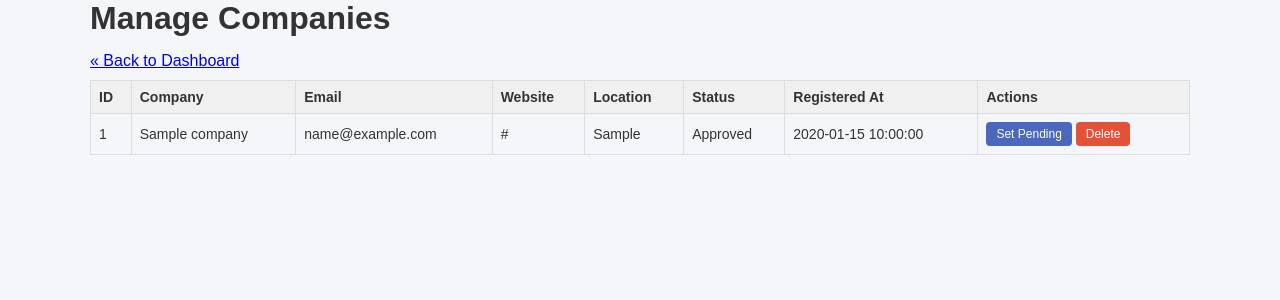
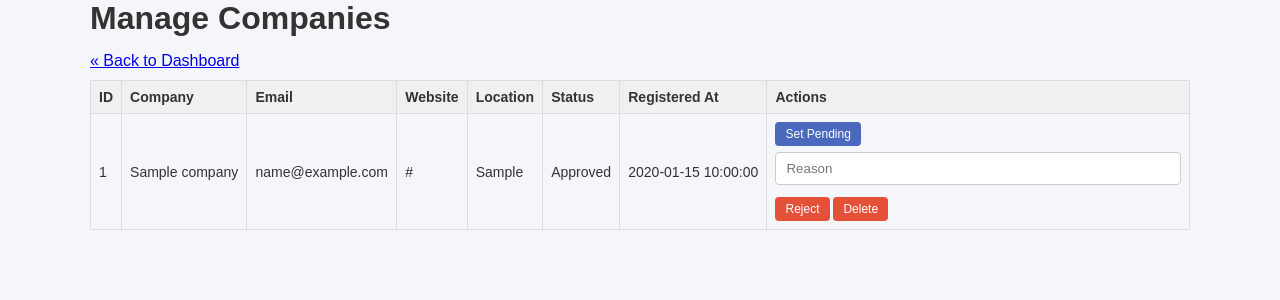
Before and after one commit to Reaper-11/JobHub, a PHP site: page /admin/admin-companies.php in a window 1280 px wide. Shown: the top 300 px of the page. Run offline with PHP 8.4, Linux system fonts and the light colour scheme; a user stored in the database is signed in; tables that the repository leaves empty hold one stand-in row (values such as "Sample post").

Commit message:
added rejection reason handling for company approval process and updated dashboard to display rejection status

```diff
--- a/admin/admin-companies.php
+++ b/admin/admin-companies.php
@@ -10,15 +10,39 @@ $msgType = "alert-success";
 if ($_SERVER['REQUEST_METHOD'] === 'POST' && isset($_POST['company_id'], $_POST['action'])) {
     $companyId = (int) $_POST['company_id'];
     $action = $_POST['action'];
-    if ($companyId > 0 && ($action === 'approve' || $action === 'unapprove')) {
-        $isApproved = $action === 'approve' ? 1 : 0;
-        $stmt = $conn->prepare("UPDATE companies SET is_approved=? WHERE id=?");
-        $stmt->bind_param("ii", $isApproved, $companyId);
-        if ($stmt->execute()) {
-            $msg = $isApproved ? "Company approved." : "Company set to pending.";
+    if ($companyId > 0 && in_array($action, ['approve', 'unapprove', 'reject'], true)) {
+        if ($action === 'reject') {
+            $reason = isset($_POST['reason']) ? trim($_POST['reason']) : '';
+            if ($reason === '') {
+                $msg = "Rejection reason is required.";
+                $msgType = "alert-error";
+            } else {
+                $isApproved = -1;
+                $stmt = $conn->prepare("UPDATE companies SET is_approved=?, rejection_reason=? WHERE id=?");
+                $stmt->bind_param("isi", $isApproved, $reason, $companyId);
+            }
+        } elseif ($action === 'approve') {
+            $isApproved = 1;
+            $stmt = $conn->prepare("UPDATE companies SET is_approved=?, rejection_reason=NULL WHERE id=?");
+            $stmt->bind_param("ii", $isApproved, $companyId);
         } else {
-            $msg = "Error updating company status.";
-            $msgType = "alert-error";
+            $isApproved = 0;
+            $stmt = $conn->prepare("UPDATE companies SET is_approved=?, rejection_reason=NULL WHERE id=?");
+            $stmt->bind_param("ii", $isApproved, $companyId);
+        }
+        if (!empty($stmt)) {
+            if ($stmt->execute()) {
+                if ($isApproved === 1) {
+                    $msg = "Company approved.";
+                } elseif ($isApproved === -1) {
+                    $msg = "Company rejected.";
+                } else {
+                    $msg = "Company set to pending.";
+                }
+            } else {
+                $msg = "Error updating company status.";
+                $msgType = "alert-error";
+            }
         }
     }
 }
@@ -57,10 +81,42 @@ $companies = $conn->query("SELECT * FROM companies ORDER BY created_at DESC");
                 <td><?php echo htmlspecialchars($c['email']); ?></td>
                 <td><?php echo htmlspecialchars($c['website']); ?></td>
                 <td><?php echo htmlspecialchars($c['location']); ?></td>
-                <td><?php echo $c['is_approved'] ? 'Approved' : 'Pending'; ?></td>
+                <?php
+                $statusValue = (int) $c['is_approved'];
+                if ($statusValue === 1) {
+                    $statusLabel = 'Approved';
+                } elseif ($statusValue === -1) {
+                    $statusLabel = 'Rejected';
+                } else {
+                    $statusLabel = 'Pending';
+                }
+                ?>
+                <td>
+                    <?php echo $statusLabel; ?>
+                    <?php if ($statusValue === -1 && !empty($c['rejection_reason'])): ?>
+                        (Reason: <?php echo htmlspecialchars($c['rejection_reason']); ?>)
+                    <?php endif; ?>
+                </td>
                 <td><?php echo htmlspecialchars($c['created_at']); ?></td>
                 <td>
-                    <?php if ((int) $c['is_approved'] === 1): ?>
+                    <?php if ($statusValue === 1): ?>
+                        <form method="post" class="inline-form">
+                            <input type="hidden" name="company_id" value="<?php echo $c['id']; ?>">
+                            <input type="hidden" name="action" value="unapprove">
+                            <button type="submit" class="btn btn-small btn-secondary">Set Pending</button>
+                        </form>
+                        <form method="post" class="inline-form">
+                            <input type="hidden" name="company_id" value="<?php echo $c['id']; ?>">
+                            <input type="hidden" name="action" value="reject">
+                            <input type="text" name="reason" placeholder="Reason" required>
+                            <button type="submit" class="btn btn-small btn-danger">Reject</button>
+                        </form>
+                    <?php elseif ($statusValue === -1): ?>
+                        <form method="post" class="inline-form">
+                            <input type="hidden" name="company_id" value="<?php echo $c['id']; ?>">
+                            <input type="hidden" name="action" value="approve">
+                            <button type="submit" class="btn btn-small">Approve</button>
+                        </form>
                         <form method="post" class="inline-form">
                             <input type="hidden" name="company_id" value="<?php echo $c['id']; ?>">
                             <input type="hidden" name="action" value="unapprove">
@@ -71,6 +127,12 @@ $companies = $conn->query("SELECT * FROM companies ORDER BY created_at DESC");
                             <input type="hidden" name="company_id" value="<?php echo $c['id']; ?>">
                             <input type="hidden" name="action" value="approve">
                             <button type="submit" class="btn btn-small">Approve</button>
+                        </form>
+                        <form method="post" class="inline-form">
+                            <input type="hidden" name="company_id" value="<?php echo $c['id']; ?>">
+                            <input type="hidden" name="action" value="reject">
+                            <input type="text" name="reason" placeholder="Reason" required>
+                            <button type="submit" class="btn btn-small btn-danger">Reject</button>
                         </form>
                     <?php endif; ?>
                     <a class="btn btn-danger btn-small"
--- a/database.sql
+++ b/database.sql
@@ -68,6 +68,7 @@ CREATE TABLE companies (
     website VARCHAR(200),
     location VARCHAR(150),
     is_approved TINYINT(1) DEFAULT 0,
+    rejection_reason TEXT NULL,
     created_at TIMESTAMP DEFAULT CURRENT_TIMESTAMP
 );
 
@@ -78,6 +79,7 @@ CREATE TABLE companies (
     password VARCHAR(255) NOT NULL,
     website VARCHAR(200),
     location VARCHAR(150),
+    rejection_reason TEXT NULL,
     created_at TIMESTAMP DEFAULT CURRENT_TIMESTAMP
 );
 
--- a/db.php
+++ b/db.php
@@ -63,6 +63,12 @@ if ($companyApprovedCol && $companyApprovedCol->num_rows === 0) {
     $conn->query("ALTER TABLE companies ADD COLUMN is_approved TINYINT(1) DEFAULT 0");
 }
 
+// Ensure companies.rejection_reason exists for rejection feedback.
+$companyRejectCol = $conn->query("SHOW COLUMNS FROM companies LIKE 'rejection_reason'");
+if ($companyRejectCol && $companyRejectCol->num_rows === 0) {
+    $conn->query("ALTER TABLE companies ADD COLUMN rejection_reason TEXT NULL");
+}
+
 // Ensure jobs.company_id exists for company job posts.
 $companyCol = $conn->query("SHOW COLUMNS FROM jobs LIKE 'company_id'");
 if ($companyCol && $companyCol->num_rows === 0) {
```
Also changed, not shown: company/company-dashboard.php (+15 -3 lines), company/company-login.php (+11 -6 lines).
